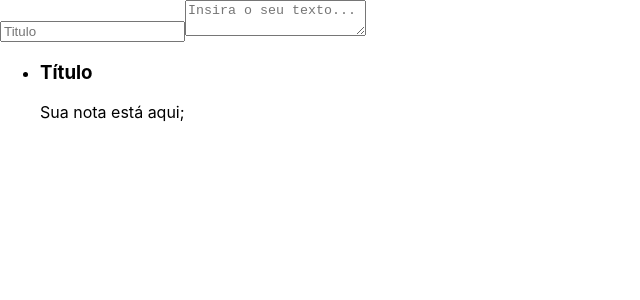
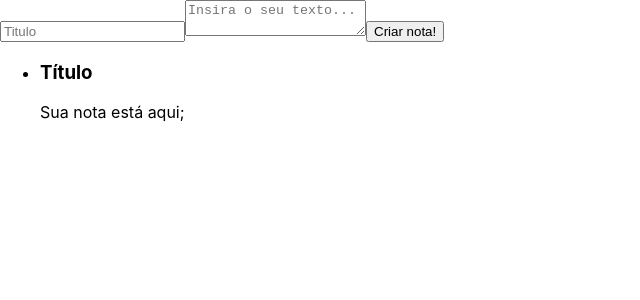
Before and after one commit to Levi-Magny/React-Estudos-Iniciais, a React (Create React App) app in the folder ceep/: page / in a window 1280 px wide. Shown: the top 300 px of the page, without its empty margins (0-640 px from the left). Built offline with nearby package versions, Linux system fonts and the light colour scheme.

Commit message:
Praticando e utilizando plugins

```diff
--- a/ceep/src/App.js
+++ b/ceep/src/App.js
@@ -1,14 +1,15 @@
-import { ListaDeNotas } from "./components/ListaDeNotas";
-function App() {
-  return (
-    <section>
-      <form>
-        <input placeholder="Titulo" type="text"/>
-        <textarea placeholder="Insira o seu texto..."></textarea>
-      </form>
-      <ListaDeNotas/>
-    </section>
-  );
+import { Component } from "react";
+import FormularioCadastro from "./components/FormularioCadastro";
+import ListaDeNotas from "./components/ListaDeNotas";
+class App extends Component {
+  render(){
+    return (
+      <section>
+        <FormularioCadastro/>
+        <ListaDeNotas/>
+      </section>
+    );
+  }
 }
 
 export default App;
--- /dev/null
+++ b/ceep/src/components/CardNota.jsx
@@ -0,0 +1,17 @@
+import React, { Component } from 'react';
+
+class CardNota extends Component {
+    state = {  }
+    render() {
+        return (
+            <div>
+                <header>
+                    <h3>Título</h3>
+                </header>
+                <p>Sua nota está aqui;</p>
+            </div>
+        );
+    }
+}
+
+export default CardNota;
--- /dev/null
+++ b/ceep/src/components/FormularioCadastro.jsx
@@ -0,0 +1,15 @@
+import React, { Component } from "react";
+
+class FormularioCadastro extends Component {
+    render(){
+        return(
+            <form>
+                <input placeholder="Titulo" type="text"/>
+                <textarea placeholder="Insira o seu texto..."></textarea>
+                <button>Criar nota!</button>
+            </form>
+        );
+    }
+}
+
+export default FormularioCadastro;
--- a/ceep/src/components/ListaDeNotas.jsx
+++ b/ceep/src/components/ListaDeNotas.jsx
@@ -1,18 +1,15 @@
 import React, { Component } from "react";
+import CardNota from "./CardNota";
 
-export class ListaDeNotas extends Component {
+class ListaDeNotas extends Component {
     render(){
         return (
         <ul>
             <li>
-                <div>
-                    <header>
-                        <h3>Título</h3>
-                    </header>
-                    <p>Sua nota está aqui;</p>
-                </div>
+                <CardNota/>
             </li>
         </ul>
         );
     }
 }
+export default ListaDeNotas;
```
